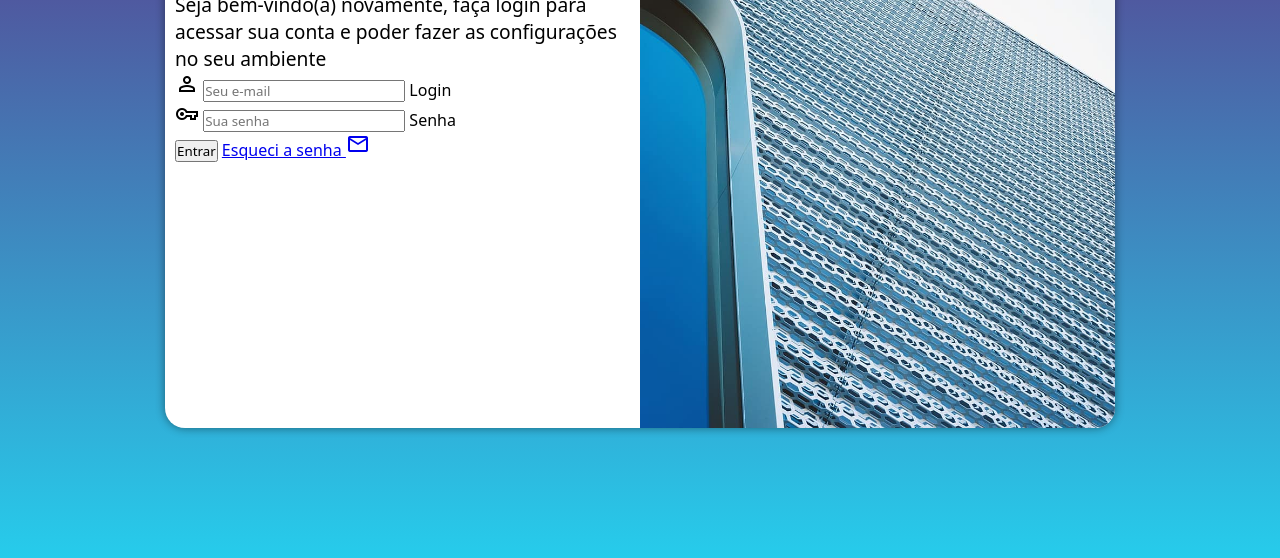
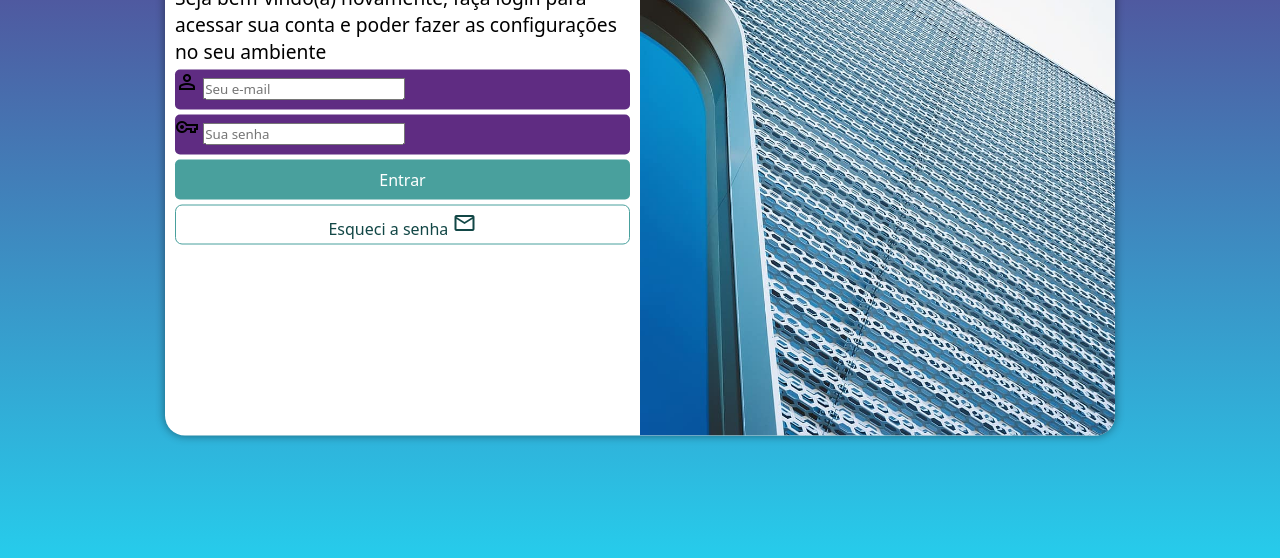
Before and after one commit to Middoken/Projeto-login, a plain HTML site: page index.html in a window 1280 px wide. Shown: the part 222-780 px from the top of the page. Drawn offline with nearby package versions, Linux system fonts and the light colour scheme.

Commit message:
CSS formulario

```diff
--- a/estilos/style.css
+++ b/estilos/style.css
@@ -33,7 +33,7 @@ section#login {
     transform: translate(-50%, -50%);
     background-color: white;
     width: 250px;
-    height: 500px;
+    height: 515px;
     border-radius: 20px;
     overflow: hidden;
     box-shadow: 0px 0px 10px rgba(0, 0, 0, 0.452);
@@ -68,3 +68,55 @@ div#formulario > h1 {
 div#formulario > p {
     font-size: 0.8em;
 }
+
+div.campo > label {
+    display: none;
+}
+
+form > div.campo {
+    background-color: #5f2c82;
+    display: block;
+    width: 100%;
+    height: 40px;
+    border-radius: 5px;
+    margin: 5px 0px;
+}
+
+form > input[type=submit] {
+    background-color: #49a09d;
+    display: block;
+    font-size: 1em;
+    width: 100%;
+    height: 40px;
+    color: white;
+    border: none;
+    border-radius: 5px;
+    cursor: pointer;
+}
+
+form > input[type=submit]:hover {
+    background-color: #124746;
+}
+
+form > a.botao {
+    display: block;
+    text-align: center;
+    font-size: 1em;
+    width: 100%;
+    height: 40px;
+    padding-top: 5px;
+    margin-top: 5px;
+    background-color: white;
+    color:#124746;
+    border: 1px solid #49a09d;
+    border-radius: 7px;
+    text-decoration: none;
+}
+
+form > a.botao:hover {
+    background-color: #5ac9c5;
+}
+
+form > a.botao > i {
+    font-size: 0.8em;
+}
--- a/index.html
+++ b/index.html
@@ -31,7 +31,7 @@
                         <label for="isenha">Senha</label>
                     </div>
                     <input type="submit" value="Entrar">
-                    <a href="esqueci.html">
+                    <a href="esqueci.html" class="botao">
                         Esqueci a senha <span class="material-symbols-outlined">mail</span>
                     </a>
                 </form>
```
